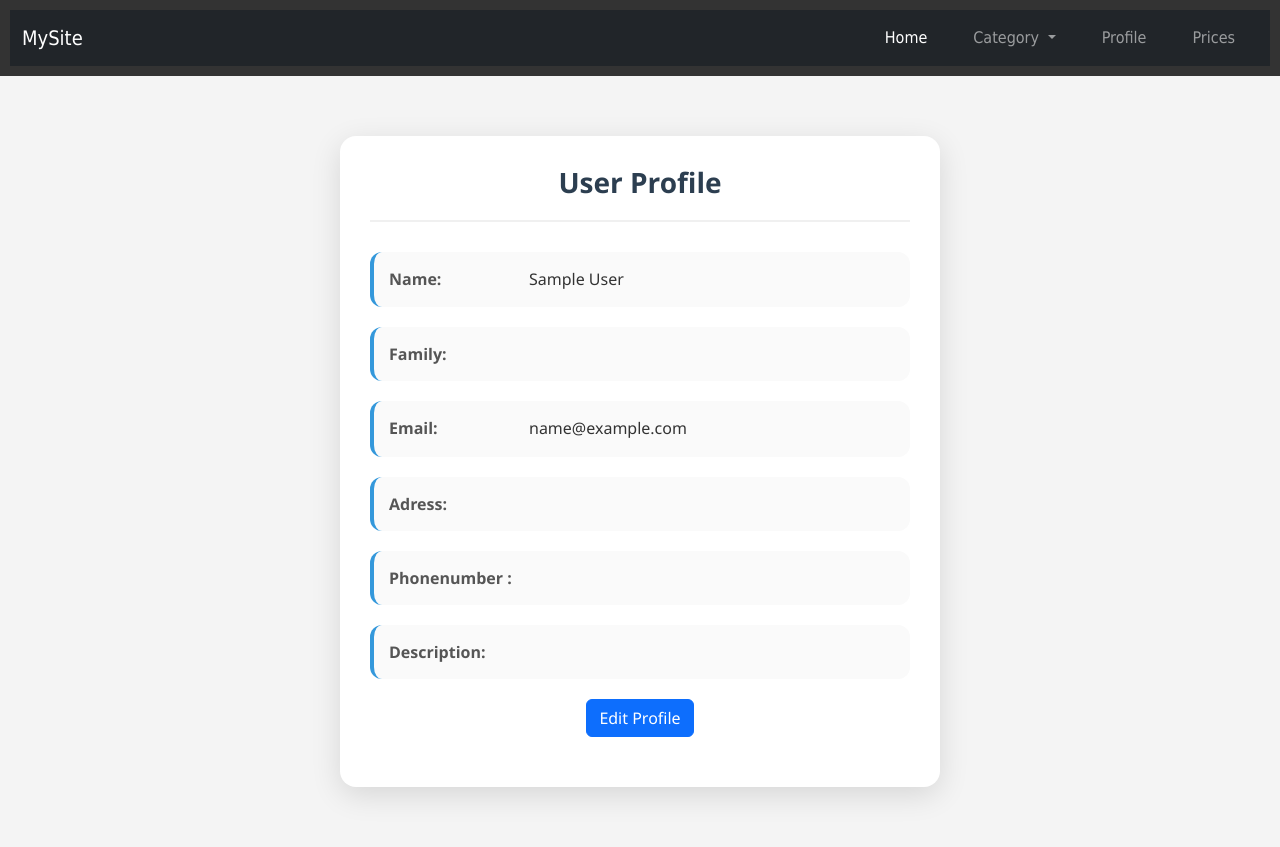
After one commit to dehghan9156/education_website, a Django app: page /accounts/profile/ in a window 1280 px wide. The commit adds this page. Run offline with Django 5.2, Linux system fonts and the light colour scheme; the visitor is signed in with stand-in values (Sample User, id 1); data that the repository does not hold is empty; some libraries are stand-ins or nearby versions.

Commit message:
Add profile view

```diff
--- /dev/null
+++ b/accounts/templates/accounts/profile.html
@@ -0,0 +1,124 @@
+{% extends "base.html" %}
+
+{% block content %}
+<style>
+.profile-container {
+    max-width: 600px;
+    margin: 40px auto;
+    padding: 30px;
+    background: #fff;
+    border-radius: 16px;
+    box-shadow: 0 8px 30px rgba(0,0,0,0.12);
+    font-family: 'Segoe UI', Tahoma, Geneva, Verdana, sans-serif;
+}
+
+.profile-header {
+    text-align: center;
+    margin-bottom: 30px;
+    padding-bottom: 20px;
+    border-bottom: 2px solid #f0f0f0;
+}
+
+.profile-header h1 {
+    color: #2c3e50;
+    font-weight: 600;
+    font-size: 28px;
+    margin: 0;
+}
+
+.profile-info {
+    display: grid;
+    gap: 20px;
+}
+
+.profile-item {
+    display: flex;
+    align-items: flex-start;
+    padding: 15px;
+    background: #fafafa;
+    border-radius: 12px;
+    transition: all 0.3s ease;
+    border-left: 4px solid #3498db;
+}
+
+.profile-item:hover {
+    background: #f0f7ff;
+    transform: translateY(-2px);
+    box-shadow: 0 4px 12px rgba(0,0,0,0.08);
+}
+
+.profile-label {
+    min-width: 140px;
+    font-weight: 600;
+    color: #555;
+    font-size: 16px;
+}
+
+.profile-value {
+    color: #333;
+    font-size: 16px;
+    line-height: 1.6;
+    word-break: break-word;
+}
+
+@media (max-width: 768px) {
+    .profile-container {
+        margin: 20px;
+        padding: 20px;
+    }
+
+    .profile-item {
+        flex-direction: column;
+        align-items: flex-start;
+    }
+
+    .profile-label {
+        margin-bottom: 5px;
+    }
+}
+</style>
+
+<div class="profile-container">
+    <div class="profile-header">
+        <h1>User Profile</h1>
+    </div>
+
+    <div class="profile-info">
+        <div class="profile-item">
+            <div class="profile-label">Name:</div>
+            <div class="profile-value">{{ user.first_name|default:user.name }}</div>
+        </div>
+
+        <div class="profile-item">
+            <div class="profile-label">Family:</div>
+            <div class="profile-value">{{ user.last_name|default:user.family }}</div>
+        </div>
+
+        <div class="profile-item">
+            <div class="profile-label">Email:</div>
+            <div class="profile-value">{{ user.email }}</div>
+        </div>
+
+        <div class="profile-item">
+            <div class="profile-label">Adress:</div>
+            <div class="profile-value">{{ user.address|default:"" }}</div>
+        </div>
+
+        <div class="profile-item">
+            <div class="profile-label">Phonenumber :</div>
+            <div class="profile-value">{{ user.phone_number|default:"" }}</div>
+        </div>
+
+        <div class="profile-item">
+            <div class="profile-label">Description:</div>
+            <div class="profile-value">{{ user.description|default:"" }}</div>
+        </div>
+    </div>
+    <form action="{%url "accounts:edit-profile"%}">
+        {% comment %} {{form.as_p}} {% endcomment %}
+        <div style="text-align: center;padding: 20px;">
+	        <button class="btn btn-primary">Edit Profile</button>
+        </div>
+    </form>
+</div>
+{% endblock content %}
--- a/accounts/urls.py
+++ b/accounts/urls.py
@@ -8,4 +8,6 @@ app_name = 'accounts'
 urlpatterns = [
     path("send/code",views.SendCodeView.as_view(),name="send-code"),
     path("verify/code",views.VerifyCodeView.as_view(),name="verify-code"),
+    path("profile/",views.ProfileView.as_view(),name="profile"),
+    path("edit/profile/",views.EditProfileView.as_view(),name="edit-profile")
 ]
--- a/accounts/views.py
+++ b/accounts/views.py
@@ -56,3 +56,23 @@ class VerifyCodeView(View):
         else:
             messages.error(request,"this code is not valid",'error')
             return render(request,"accounts/register-verify.html",{"form":form})
+
+class ProfileView(View):
+    def get(self,request):
+        user = request.user
+        return render(request,"accounts/profile.html",{"user":user})
+
+
+class EditProfileView(View,LoginRequiredMixin):
+    def get(self,request):
+        user =request.user
+        form = UserProfileForm(instance=user)
+        return render(request,"accounts/edit-profile.html",{"form":form})
+
+    def post(self,request):
+        user =request.user
+        form = UserProfileForm(request.POST,instance=user)
+        if form.is_valid():
+            form.save()
+            return redirect("accounts:profile")
+        return render(request,"accounts/edit-profile.html",{"form":form})
--- a/templates/base.html
+++ b/templates/base.html
@@ -115,7 +115,7 @@
 
                     <li class="nav-item">
                         {%if request.user.is_authenticated%}
-                            <a class="nav-link" href="#">Profile</a>
+                            <a class="nav-link" href="{%url "accounts:profile"%}">Profile</a>
                         {%else%}
                             <a class="nav-link" href="{%url "accounts:send-code"%}">Login/Register</a>
                         {% endif %}
```
Also changed, not shown: accounts/forms.py (+28 -0 lines), accounts/templates/accounts/edit-profile.html (added, +15 -0 lines), accounts/models.py (line endings or trailing spaces).
